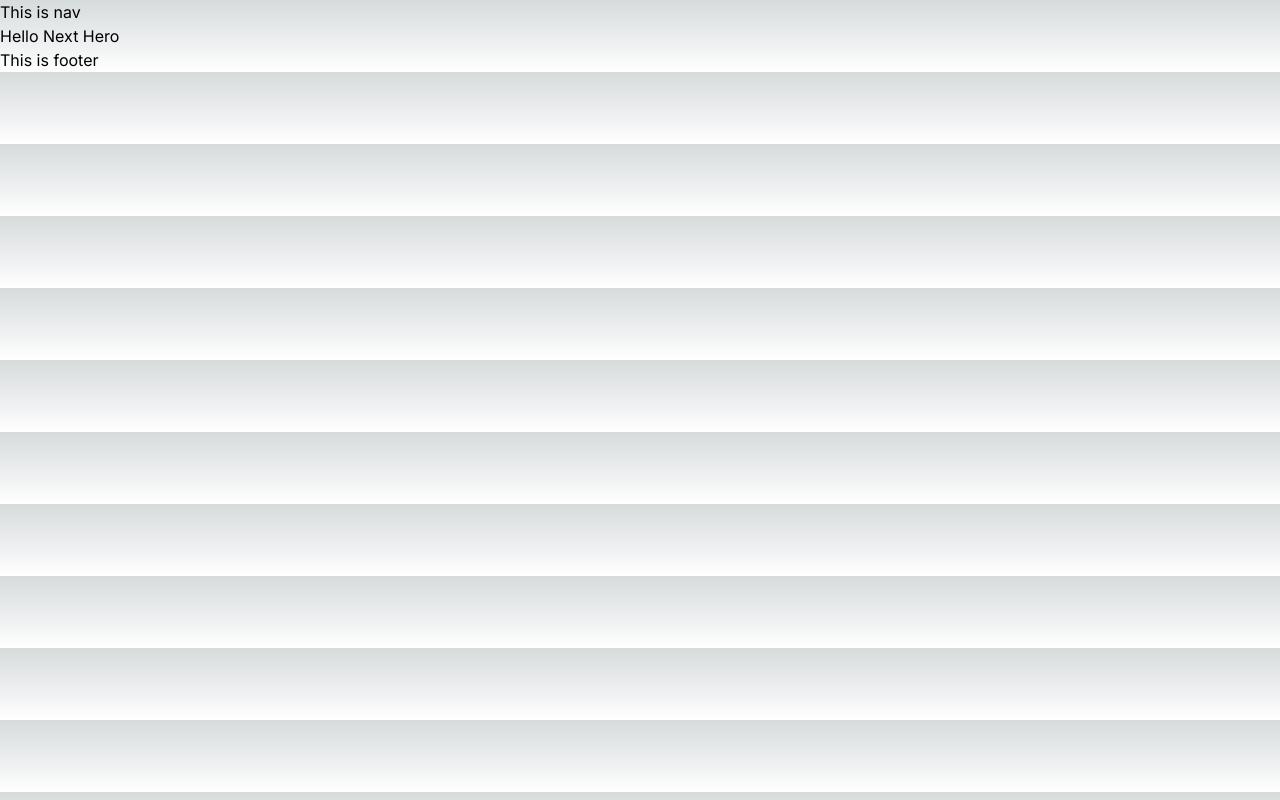
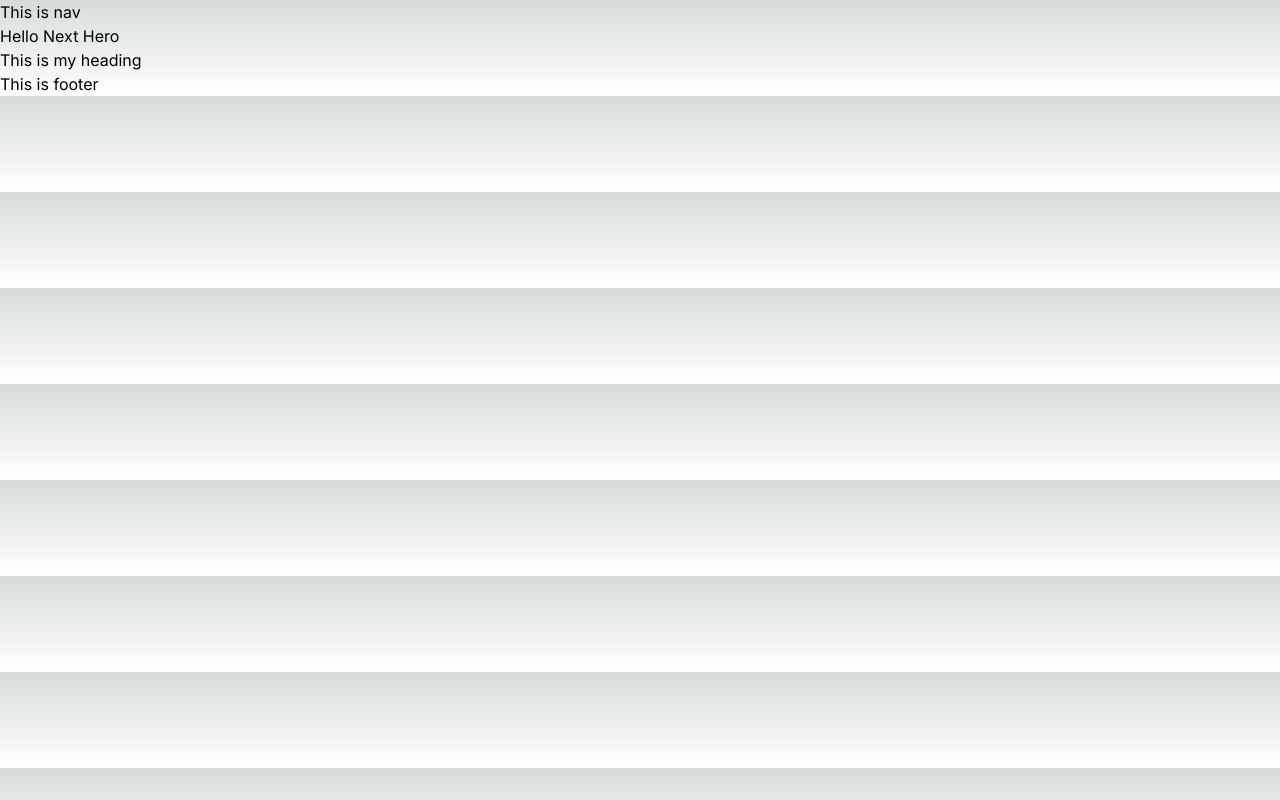
Before and after one commit to tisabbir/bijoy-24, a Next.js app: page / in a window 1280 px wide. Built offline with nearby package versions, Linux system fonts and the light colour scheme.

Commit message:
Heading added

```diff
--- a/src/app/page.js
+++ b/src/app/page.js
@@ -1,9 +1,12 @@
+import Heading from "@/components/Heading";
 import Image from "next/image";
 
 export default function Home() {
   return (
     <main>
       Hello Next Hero
+
+      <Heading />
     </main>
   );
 }
--- /dev/null
+++ b/src/components/Heading.jsx
@@ -0,0 +1,11 @@
+import React from 'react';
+
+const Heading = () => {
+    return (
+        <div>
+            This is my heading
+        </div>
+    );
+};
+
+export default Heading;
```
